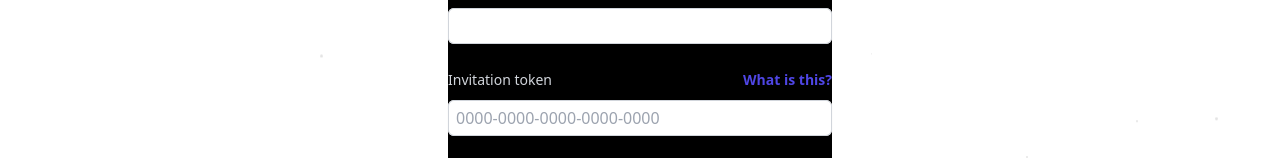
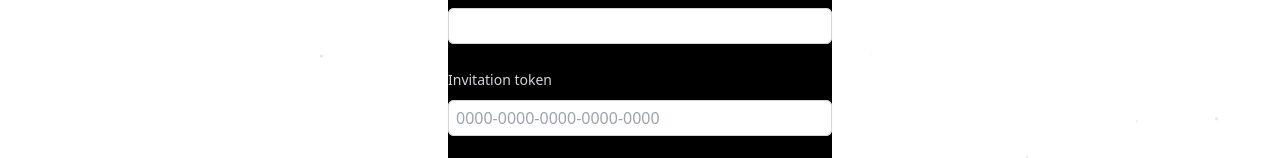
Before and after one commit to Nebalus/WebFrontend, a React (Vite) app: page /register in a window 1280 px wide. Shown: the part 456-614 px from the top of the page. Built offline with nearby package versions, Linux system fonts and the light colour scheme.

Commit message:
Coderefractor

```diff
--- a/src/pages/user/RegisterPage.tsx
+++ b/src/pages/user/RegisterPage.tsx
@@ -107,11 +107,11 @@ export default function RegisterPage() {
                     Invitation token
                   </label>
 
-                  <div className="text-sm">
-                    <a href="#" className="font-semibold text-indigo-600 hover:text-indigo-500">
-                      What is this?
-                    </a>
-                  </div>
+                  {/*<div className="text-sm">*/}
+                  {/*  <a href="#" className="font-semibold text-indigo-600 hover:text-indigo-500">*/}
+                  {/*    What is this?*/}
+                  {/*  </a>*/}
+                  {/*</div>*/}
                 </div>
                 <div className="mt-2">
                   <input
```
